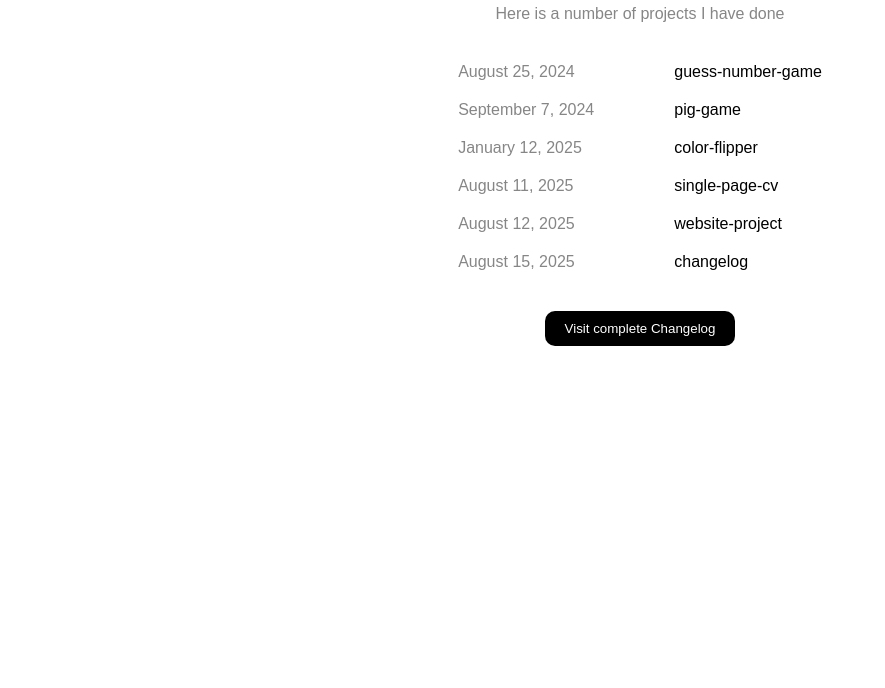
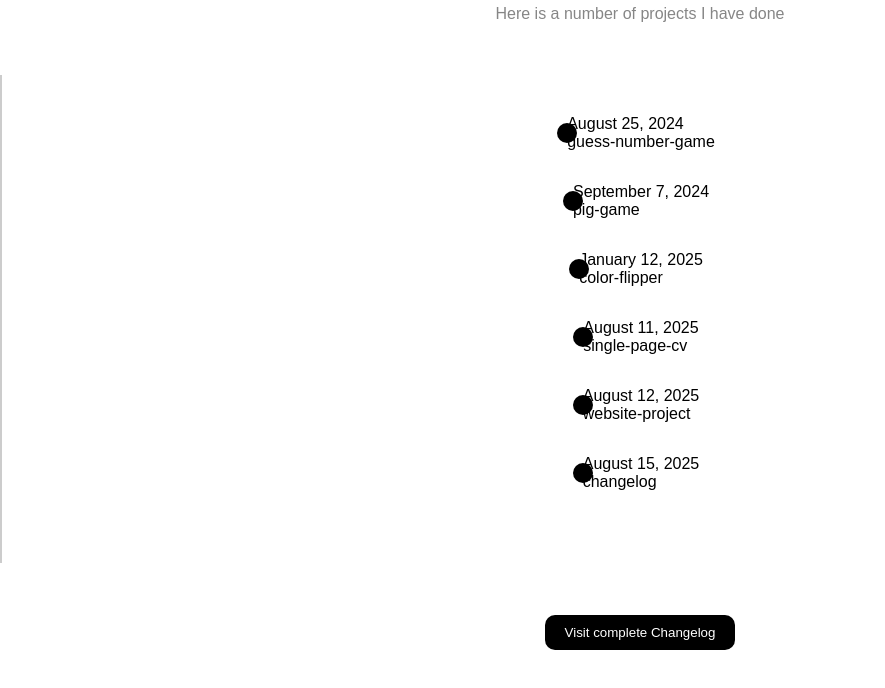
Before and after one commit to kraljic9/changelog, a plain HTML site: page index.html in a window 1280 px wide. Shown: the part 60-748 px from the top of the page, without its empty margins (0-885 px from the left). Drawn offline with Linux system fonts and the light colour scheme.

Commit message:
changed layout

```diff
--- a/index.css
+++ b/index.css
@@ -27,31 +27,33 @@ header {
   color: rgb(134, 134, 134);
 }
 
-/* Container */
-
-#container {
+/* Timeline */
+#timeline {
+  position: relative;
+  margin: 2rem 0;
+  padding: 40px;
+  border-left: 2px solid #ccc;
   display: flex;
-  justify-content: center;
-  padding: 20px;
-  gap: 50px;
+  flex-direction: column;
+  align-items: center;
 }
 
-/* Box left */
-#box-left {
-  color: rgb(134, 134, 134);
-  display: flex;
-  flex-direction: column;
-  gap: 20px;
+.timeline-item {
+  position: relative;
+  margin-bottom: 2rem;
 }
 
-/* Box right */
-#box-right {
-  display: flex;
-  flex-direction: column;
-  gap: 20px;
-  padding-left: 30px;
+.timeline-item::before {
+  content: "";
+  position: absolute;
+  left: -10px;
+  top: 0.5rem;
+  width: 20px;
+  height: 20px;
+  background-color: black;
+  border: 3px solid balck;
+  border-radius: 50%;
 }
-
 /* Button container */
 
 .button-container {
--- a/index.html
+++ b/index.html
@@ -11,21 +11,29 @@
       <h1 id="main-title">Changelog</h1>
       <p id="main-paragraph">Here is a number of projects I have done</p>
     </header>
-    <div id="container">
-      <div id="box-left">
+    <div id="timeline">
+      <div class="timeline-item">
         <p class="project-date">August 25, 2024</p>
+        <p class="project-name">guess-number-game</p>
+      </div>
+      <div class="timeline-item">
         <p class="project-date">September 7, 2024</p>
+        <p class="project-name">pig-game</p>
+      </div>
+      <div class="timeline-item">
         <p class="project-date">January 12, 2025</p>
+        <p class="project-name">color-flipper</p>
+      </div>
+      <div class="timeline-item">
         <p class="project-date">August 11, 2025</p>
+        <p class="project-name">single-page-cv</p>
+      </div>
+      <div class="timeline-item">
         <p class="project-date">August 12, 2025</p>
+        <p class="project-name">website-project</p>
+      </div>
+      <div class="timeline-item">
         <p class="project-date">August 15, 2025</p>
-      </div>
-      <div id="box-right">
-        <p class="project-name">guess-number-game</p>
-        <p class="project-name">pig-game</p>
-        <p class="project-name">color-flipper</p>
-        <p class="project-name">single-page-cv</p>
-        <p class="project-name">website-project</p>
         <p class="project-name">changelog</p>
       </div>
     </div>
```
